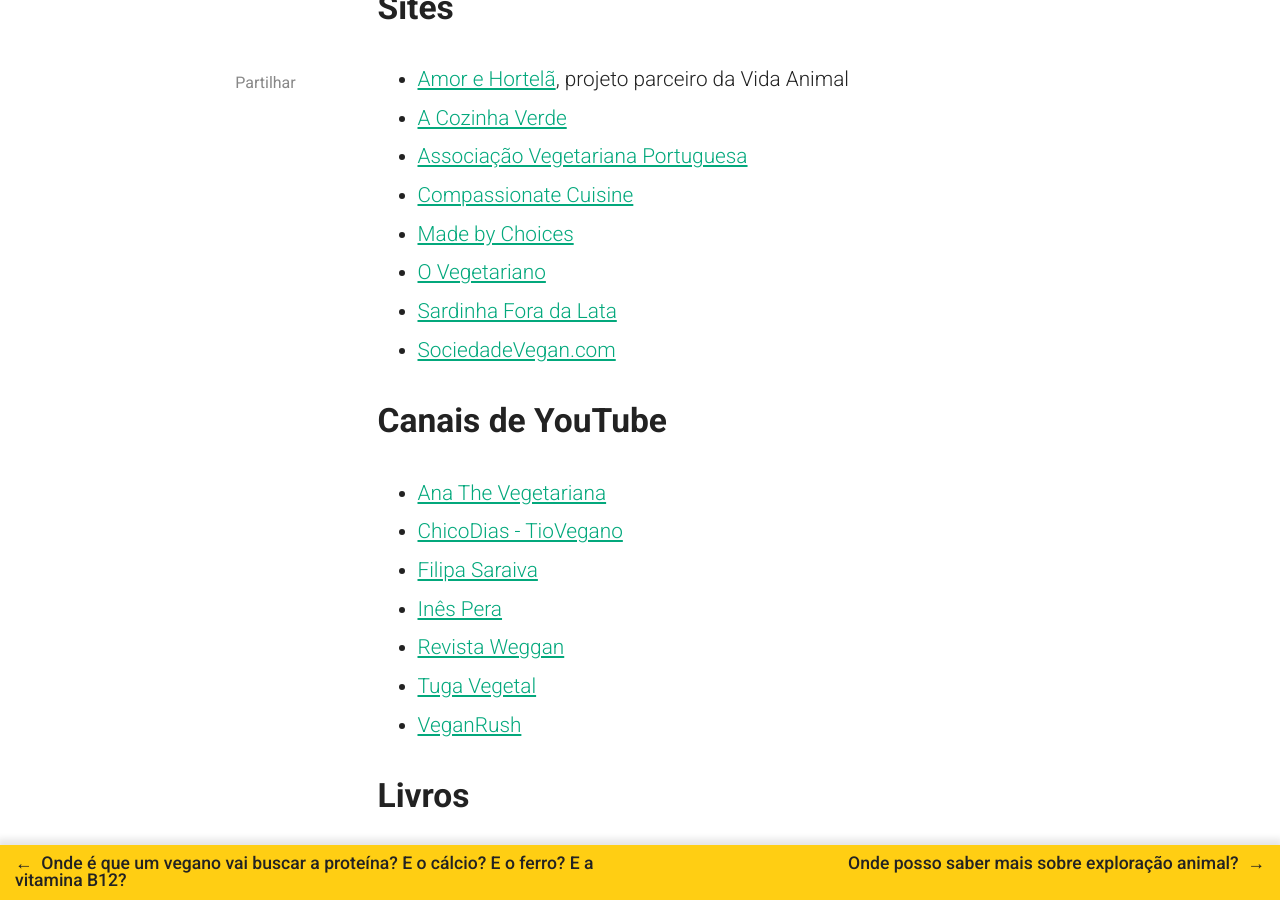
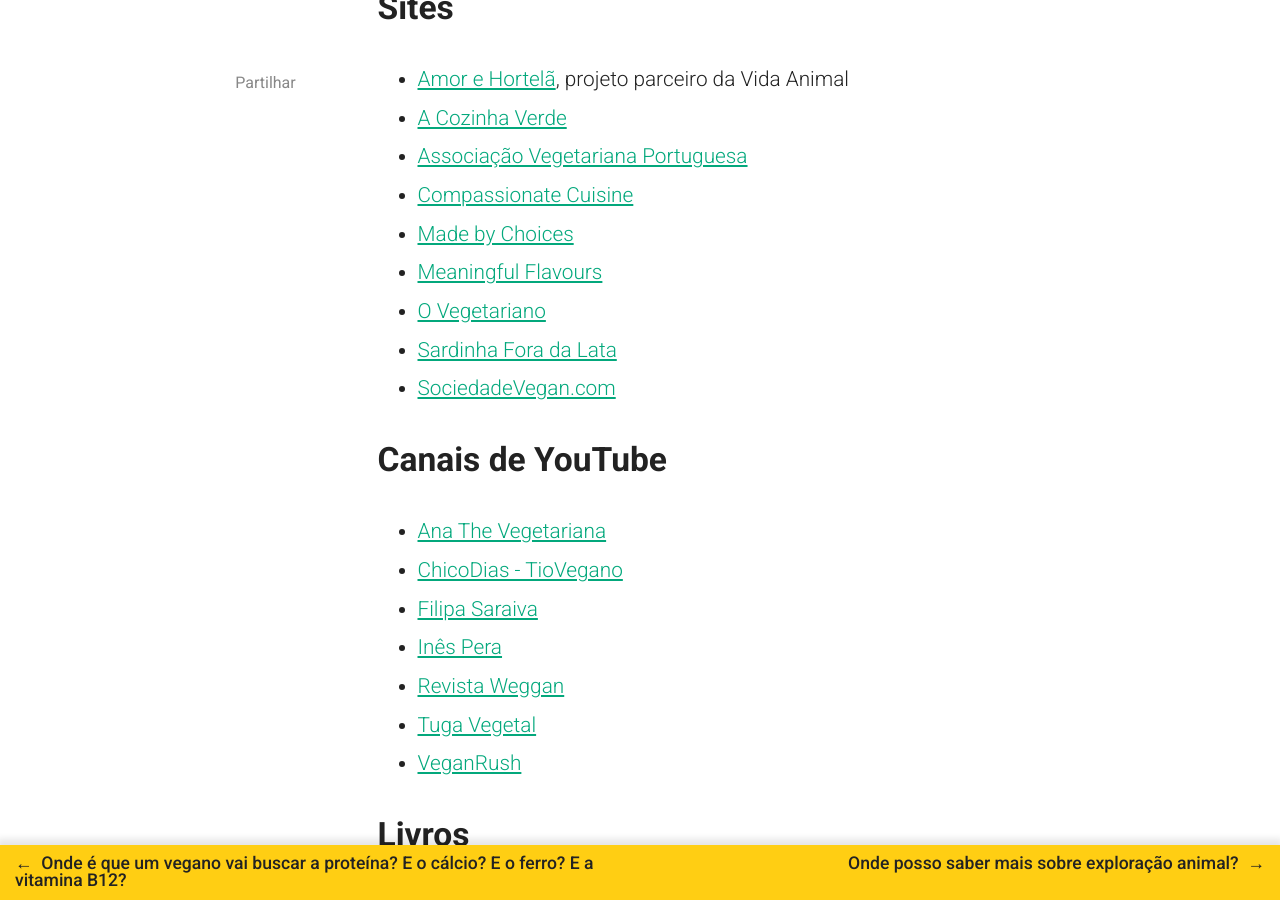
Before and after one commit to veganismosemduvida/veganismosemduvida.github.io, a Jekyll site: the page built from _posts/2021-02-26-onde-posso-encontrar-receitas-veganas.md, in a window 1280 px wide and 900 px high, scrolled down 606 px. Built offline with Jekyll 4.4.1, drawn with Linux system fonts in a browser that asks for light colours; nearby versions of some CDN libraries; comment, search, counter and statistics services are not loaded.

Commit message:
Add link

```diff
--- a/_posts/2021-02-26-onde-posso-encontrar-receitas-veganas.md
+++ b/_posts/2021-02-26-onde-posso-encontrar-receitas-veganas.md
@@ -13,6 +13,7 @@ Felizmente, já são muitos os recursos para quem procura receitas 100% vegetais
 * [Associação Vegetariana Portuguesa](https://www.avp.org.pt/receitas)
 * [Compassionate Cuisine](https://compassionatecuisineblog.com/receitas/)
 * [Made by Choices](https://madebychoices.pt/receitas-saudaveis)
+* [Meaningful Flavours](https://www.meaningfulflavours.com/category/receitas/)
 * [O Vegetariano](http://ovegetariano.pt/asreceitas/receitas/)
 * [Sardinha Fora da Lata](https://sardinhaforadalata.com/receitas-categorias)
 * [SociedadeVegan.com](https://sociedadevegan.com/category/receitas-vegan)
```
